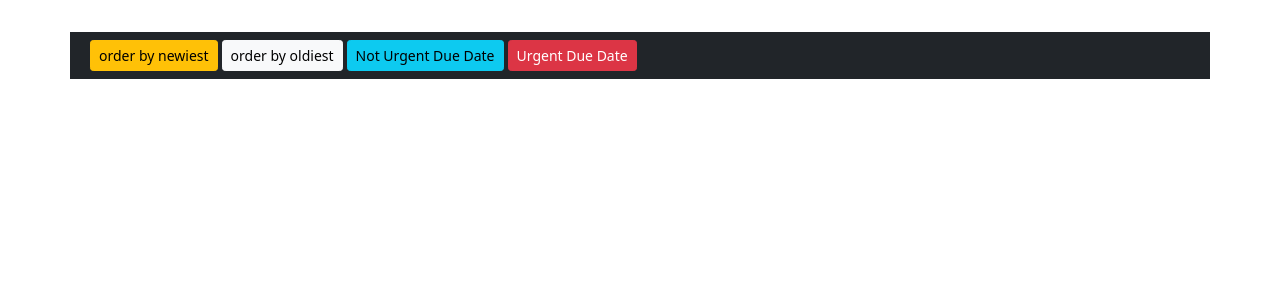
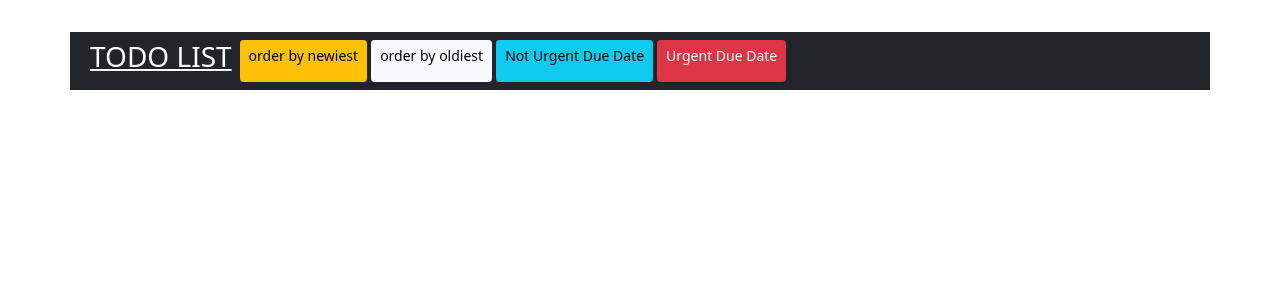
Before and after one commit to johndrake31/todoListPhp, a Symfony app: template templates/todo/index.html.twig in a window 1280 px wide. Shown: the top 300 px of the page. Run offline with Twig, Linux system fonts and the light colour scheme; the template is opened without the code that fills it, so the values that code supplies are empty; some libraries are stand-ins or nearby versions.

Commit message:
worked on the twig styling

```diff
--- a/templates/todo/index.html.twig
+++ b/templates/todo/index.html.twig
@@ -7,34 +7,37 @@
 	<div class="container">
 		<div class="row bg-dark p-2">
 			<div class="d-flex">
-				<a style="min-width: 120px;" class="btn btn-sm btn-warning me-1" href="{{path('orderByCreation_todo', {orderByCreation: 'newiest'})}}">order by newiest</a>
-				<a style="min-width: 120px;" class="btn btn-sm btn-light me-1" href="{{path('orderByCreation_todo', {orderByCreation: 'oldiest'})}}">order by oldiest</a>
-				<a style="min-width: 120px;" class="btn btn-sm btn-info me-1" href="{{path('orderByCreation_todo', {orderByCreation: 'dueNewiest'})}}">Not Urgent Due Date</a>
-				<a style="min-width: 120px;" class="btn btn-sm btn-danger me-1" href="{{path('orderByCreation_todo', {orderByCreation: 'dueOldiest'})}}">Urgent Due Date</a>
+				<h3 class="text-white me-2" style="max-width: 320px">
+					<u>TODO LIST</u></h3>
+						<a style="min-width: 120px;" class="btn btn-sm btn-warning me-1" href="{{path('orderBy_todo', {orderByCreation: 'newiest'})}}">order by newiest</a>
+						<a style="min-width: 120px;" class="btn btn-sm btn-light me-1" href="{{path('orderBy_todo', {orderByCreation: 'oldiest'})}}">order by oldiest</a>
+						<a style="min-width: 120px;" class="btn btn-sm btn-info me-1" href="{{path('orderBy_todo', {orderByCreation: 'dueNewiest'})}}">Not Urgent Due Date</a>
+						<a style="min-width: 120px;" class="btn btn-sm btn-danger me-1" href="{{path('orderBy_todo', {orderByCreation: 'dueOldiest'})}}">Urgent Due Date</a>
 					</div>
 				</div>
 
-
 				<div class="row p-5">
-
-
 					{% for todo in todos %}
 						{% if app.user %}
 							{% if date(todo.dueDate) < date() %}
-						{% set color = 'red' %}
+								{% set color = 'orange' %}
 							{% else %}
 								{% set color = 'none' %}
 
 							{% endif %}
+							<div class="col-4 p-1 ">
+								<div style="background-color: {{color}}" class="card border border-2 border-primary me-2 " style="width: 18rem;">
+									<div class="card-body">
+										<h4 class="card-title">To Do:
+										</h4>
+										{% if date(todo.dueDate) < date() %}
+											<div class="bg-dark p-2">
+												<h5 class="text-white text-center">OVER DUE!!!
 
-					<div style="background-color: {{color}}" class="card me-2 " style="width: 18rem;">
-
-						<div class="card-body">
-							<h5 class="card-title">To Do:
 												</h5>
-							<p class="card-text">{{ todo.description }}</p>
-
-
+											</div>
+										{% endif %}
+										<h5 class="text-decoration-none">{{ todo.description }}</h5>
 										<p class="card-text">
 											<small>
 												do by:
@@ -48,11 +51,12 @@
 											</small>
 										</p>
 
-
 										<a class="btn btn-sm btn-warning" href="{{path('edit_todo', {id: todo.id})}}">Edit</a>
 										<a class="btn btn-sm btn-danger" href="{{path('delete_todo', {id: todo.id})}}">Delete</a>
 									</div>
 								</div>
+							</div>
+
 						{% endif %}
 					{% endfor %}
 				</div>
```
Also changed, not shown: src/Controller/TodoController.php (+15 -14 lines). Lines whose indentation alone changed are shown as unchanged.
